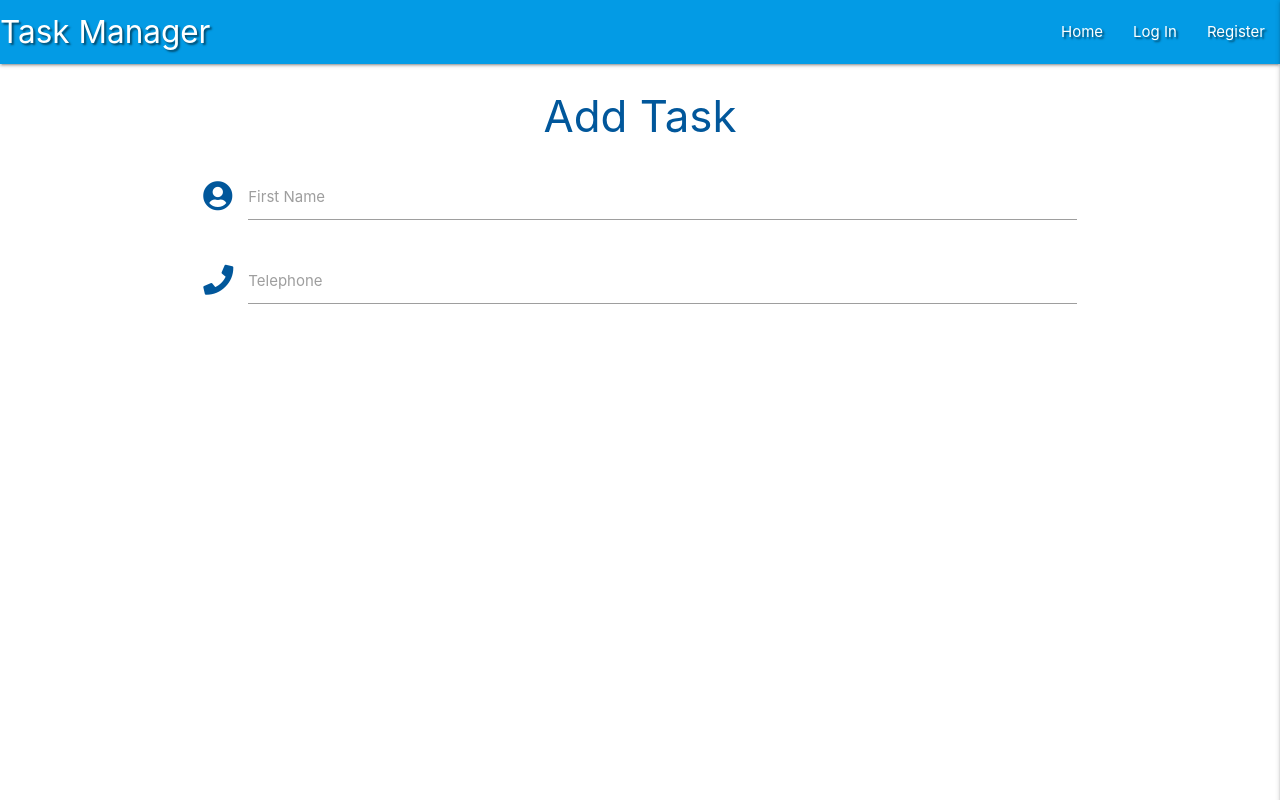
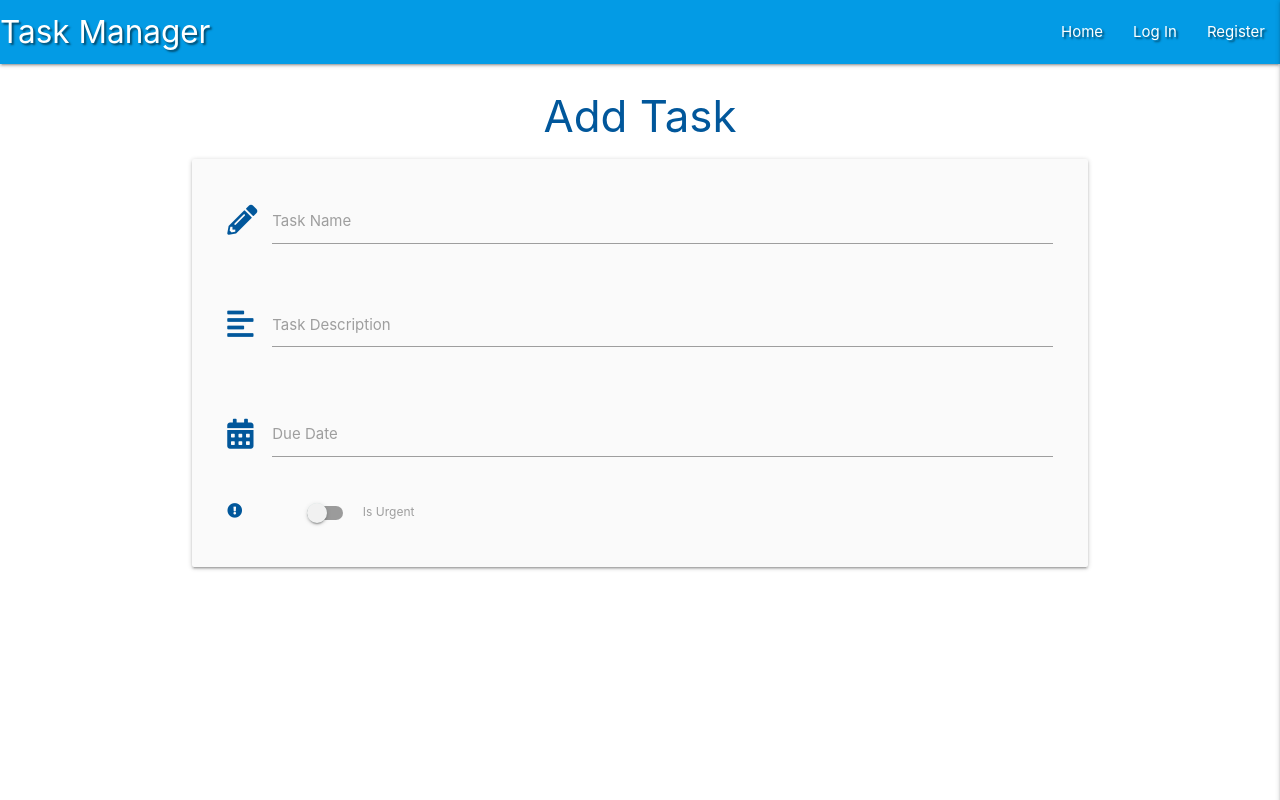
Before and after one commit to TezBaydu/codeTaskManager, a Flask app: page /add_task in a window 1280 px wide. Run offline with Flask 2, Linux system fonts and the light colour scheme; some libraries are stand-ins or nearby versions.

Commit message:
Add task form input fields

```diff
--- a/static/js/script.js
+++ b/static/js/script.js
@@ -2,4 +2,12 @@ $(document).ready(function(){
     $('.sidenav').sidenav({edge: "right"});
     $('.collapsible').collapsible();
     $('.tooltipped').tooltip();
+    $('.datepicker').datepicker({
+      format: "dd mmm, yyyy",
+      yearRange: 3,
+      showClearBtn: true,
+      i18n: {
+        done: "Select"
+      }
+    });
   });
--- a/templates/add_task.html
+++ b/templates/add_task.html
@@ -3,20 +3,44 @@
 
     <h3 class="light-blue-text text-darken-4 center-align">Add Task</h3>
 
-    <div class="row">
+    <div class="row card-panel grey lighten-5">
         <form class="col s12" method="POST" action="">
-          <div class="row">
-            <div class="input-field col s12">
-              <i class="fas fa-user-circle prefix light-blue-text text-darken-4"></i>
-              <input id="icon_prefix" type="text" class="validate">
-              <label for="icon_prefix">First Name</label>
+            <div class="row">
+                <div class="input-field col s12">
+                    <i class="fas fa-pencil-alt prefix light-blue-text text-darken-4"></i>
+                    <input id="task_name" name="task_name" minlength="5" maxlength="50"
+                    type="text" class="validate" required>
+                    <label for="task_name">Task Name</label>
+                </div>
             </div>
-            <div class="input-field col s12">
-                <i class="fas fa-phone prefix light-blue-text text-darken-4"></i>
-              <input id="icon_telephone" type="tel" class="validate">
-              <label for="icon_telephone">Telephone</label>
+            <div class="row">
+                <div class="input-field col s12">
+                    <i class="fas fa-align-left prefix light-blue-text text-darken-4"></i>
+                    <textarea id="task_description" name="task_description" minlength="5"
+                    maxlength="200" class="materialize-textarea validate" required></textarea>
+                    <label for="task_description">Task Description</label>
+                </div>
             </div>
-          </div>
+            <div class="row">
+                <div class="input-field col s12">
+                    <i class="fas fa-calendar-alt prefix light-blue-text text-darken-4"></i>
+                    <input id="due_date" name="due_date"
+                    type="text" class="datepicker validate" required>
+                    <label for="due_date">Due Date</label>
+                </div>
+            </div>
+            <div class="row">
+                <div class="inputfield col s12">
+                    <div class="switch">
+                        <i class="fas fa-exclamation-circle prefix light-blue-text text-darken-4"></i>
+                        <label for="is_urgent">
+                          <input type="checkbox" id="is_urgent" name="is_urgent">
+                          <span class="lever"></span>
+                          Is Urgent
+                        </label>
+                      </div>
+                </div>
+            </div>
         </form>
     </div>
 
```
